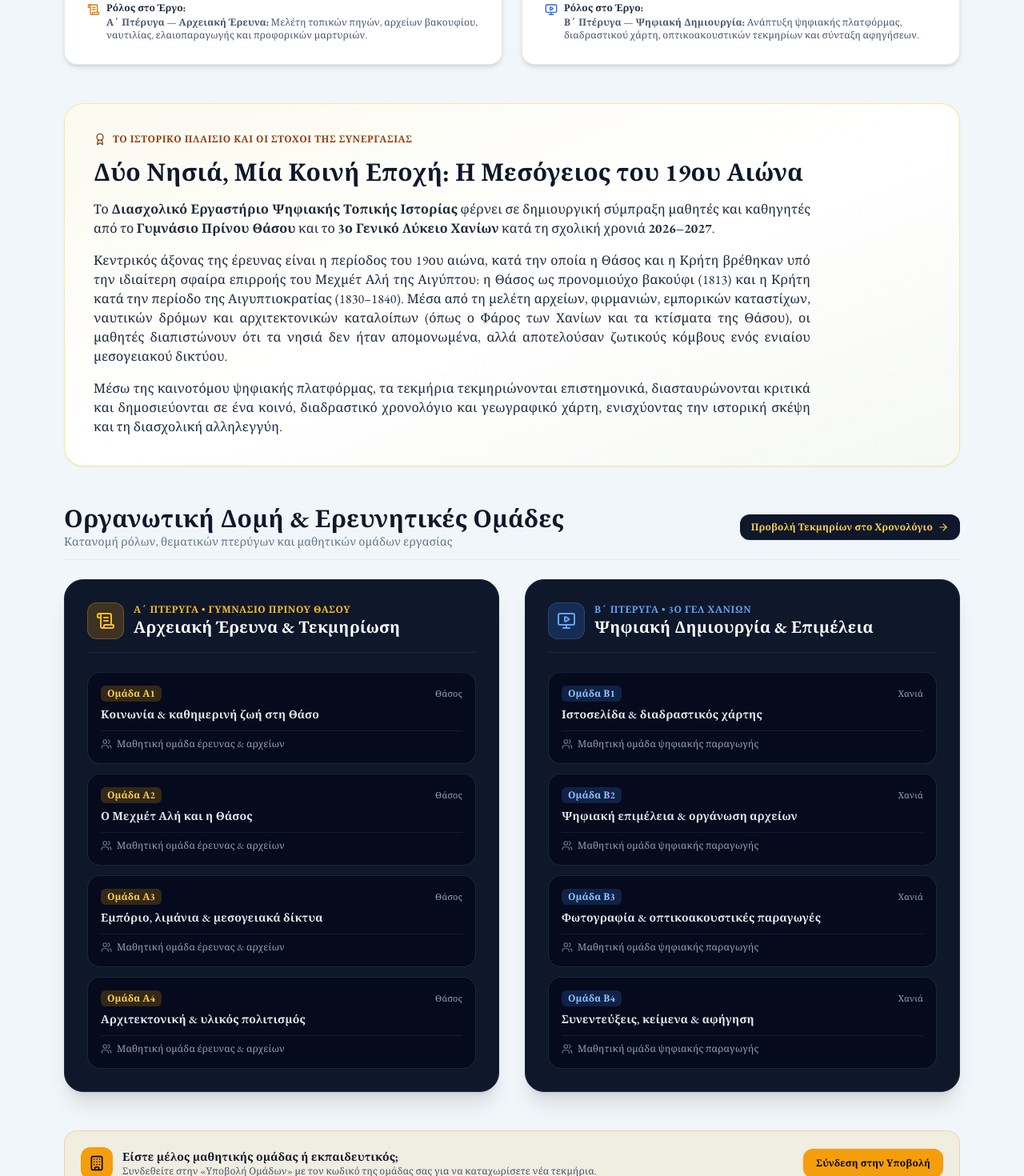
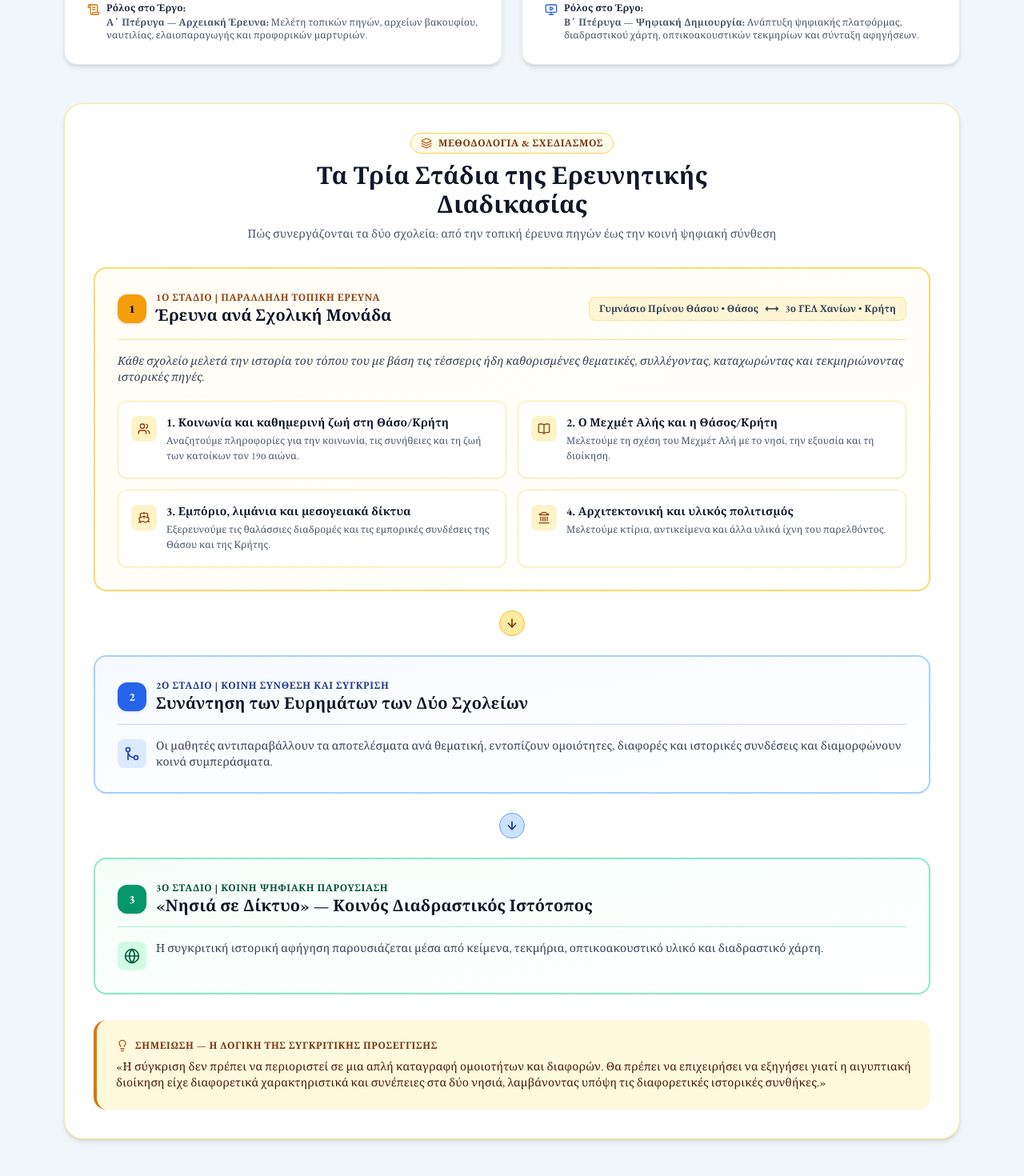
Before and after one commit to gymprinosthassos-ship-it/nisia-se-diktyo, a React (Vite) app: page / in a window 1280 px wide. Shown: the part 780-2250 px from the top of the page at 80% size. Built offline with nearby package versions, Linux system fonts and the light colour scheme; no server answers; the database is empty.

Commit message:
feat: add 3 research stages, 4 thematic axes, and comparative methodology note to Project Identity

```diff
--- a/src/components/ProjectIdentityView.tsx
+++ b/src/components/ProjectIdentityView.tsx
@@ -9,8 +9,15 @@ import {
   MonitorPlay,
   MapPin,
   Sparkles,
-  Award,
-  ArrowRight
+  ArrowRight,
+  ArrowDown,
+  Layers,
+  GitMerge,
+  Globe,
+  BookOpen,
+  Ship,
+  Landmark,
+  Lightbulb
 } from 'lucide-react';
 import type { Team } from '../types/database.types';
 
@@ -36,7 +43,7 @@ export const ProjectIdentityView: React.FC<ProjectIdentityViewProps> = ({ teams,
           Διασχολικό Εργαστήριο Ψηφιακής Τοπικής Ιστορίας
         </h1>
         <p className="text-base sm:text-lg text-slate-600 max-w-3xl mx-auto font-serif italic">
-          «Νησιά σε Δίκτυο: Θάσος & Κρήτη στην Οθωμανική Μεσόγειο του Μεχμέτ Αλή (19ος Αιώνας)»
+          «ΝΗΣΙΑ ΣΕ ΔΙΚΤΥΟ: Θάσος & Κρήτη στην Οθωμανική Μεσόγειο του Μεχμέτ Αλή (19ος Αιώνας)»
         </p>
       </div>
 
@@ -127,28 +134,185 @@ export const ProjectIdentityView: React.FC<ProjectIdentityViewProps> = ({ teams,
         </div>
       </div>
 
-      {/* Πλαίσιο: Σκοπός & Περιγραφή Έργου */}
-      <div className="bg-gradient-to-br from-amber-50/70 via-white to-amber-50/40 rounded-3xl p-7 sm:p-9 border border-amber-200/90 shadow-sm relative overflow-hidden">
-        <div className="max-w-4xl space-y-4 text-slate-800 leading-relaxed text-sm sm:text-base font-serif">
-          <div className="flex items-center gap-2 text-xs font-sans font-bold uppercase tracking-wider text-amber-800">
-            <Award className="w-4 h-4" />
-            <span>ΤΟ ΙΣΤΟΡΙΚΟ ΠΛΑΙΣΙΟ ΚΑΙ ΟΙ ΣΤΟΧΟΙ ΤΗΣ ΣΥΝΕΡΓΑΣΙΑΣ</span>
+      {/* ============================================================== */}
+      {/* ΤΑ ΤΡΙΑ ΣΤΑΔΙΑ ΤΗΣ ΕΡΕΥΝΗΤΙΚΗΣ ΔΙΑΔΙΚΑΣΙΑΣ (ΝΕΑ ΕΝΟΤΗΤΑ) */}
+      {/* ============================================================== */}
+      <div className="bg-white rounded-3xl p-6 sm:p-9 border border-amber-200/90 shadow-md space-y-8">
+        <div className="text-center max-w-2xl mx-auto space-y-2">
+          <div className="inline-flex items-center gap-2 px-3 py-1 bg-amber-50 text-amber-900 border border-amber-300 rounded-full text-xs font-bold uppercase tracking-wider">
+            <Layers className="w-3.5 h-3.5 text-amber-700" />
+            <span>ΜΕΘΟΔΟΛΟΓΙΑ & ΣΧΕΔΙΑΣΜΟΣ</span>
+          </div>
+          <h2 className="text-2xl sm:text-3xl font-serif font-bold text-slate-900">
+            Τα Τρία Στάδια της Ερευνητικής Διαδικασίας
+          </h2>
+          <p className="text-xs sm:text-sm text-slate-600 font-serif">
+            Πώς συνεργάζονται τα δύο σχολεία: από την τοπική έρευνα πηγών έως την κοινή ψηφιακή σύνθεση
+          </p>
+        </div>
+
+        {/* Διάγραμμα 3 Σταδίων */}
+        <div className="space-y-6">
+          {/* 1ο ΣΤΑΔΙΟ */}
+          <div className="relative bg-gradient-to-br from-amber-50/60 to-white border-2 border-amber-300/80 rounded-2xl p-6 sm:p-7 shadow-sm">
+            <div className="flex flex-col md:flex-row md:items-center justify-between gap-3 pb-4 border-b border-amber-200">
+              <div className="flex items-center gap-3">
+                <span className="w-9 h-9 rounded-xl bg-amber-500 text-slate-950 font-black flex items-center justify-center text-sm shadow">
+                  1
+                </span>
+                <div>
+                  <span className="text-xs font-bold uppercase tracking-wider text-amber-800 block">
+                    1ο ΣΤΑΔΙΟ | ΠΑΡΑΛΛΗΛΗ ΤΟΠΙΚΗ ΕΡΕΥΝΑ
+                  </span>
+                  <h3 className="text-lg sm:text-xl font-serif font-bold text-slate-900">
+                    Έρευνα ανά Σχολική Μονάδα
+                  </h3>
+                </div>
+              </div>
+              <div className="flex items-center gap-2 text-xs font-semibold text-slate-700 bg-amber-100/70 px-3 py-1.5 rounded-lg border border-amber-200 w-fit">
+                <span>Γυμνάσιο Πρίνου Θάσου • Θάσος</span>
+                <span>⟷</span>
+                <span>3ο ΓΕΛ Χανίων • Κρήτη</span>
+              </div>
+            </div>
+
+            <p className="mt-4 text-xs sm:text-sm text-slate-700 italic font-serif">
+              Κάθε σχολείο μελετά την ιστορία του τόπου του με βάση τις τέσσερις ήδη καθορισμένες θεματικές, συλλέγοντας, καταχωρώντας και τεκμηριώνοντας ιστορικές πηγές.
+            </p>
+
+            {/* Οι 4 Καθορισμένες Θεματικές */}
+            <div className="grid grid-cols-1 sm:grid-cols-2 gap-3.5 mt-5">
+              <div className="bg-white p-4 rounded-xl border border-amber-200/80 shadow-sm flex items-start gap-3">
+                <div className="p-2 rounded-lg bg-amber-100 text-amber-800 shrink-0 mt-0.5">
+                  <Users className="w-4 h-4" />
+                </div>
+                <div>
+                  <h4 className="text-xs sm:text-sm font-bold text-slate-900">
+                    1. Κοινωνία και καθημερινή ζωή στη Θάσο/Κρήτη
+                  </h4>
+                  <p className="text-xs text-slate-600 mt-1 leading-relaxed">
+                    Αναζητούμε πληροφορίες για την κοινωνία, τις συνήθειες και τη ζωή των κατοίκων τον 19ο αιώνα.
+                  </p>
+                </div>
+              </div>
+
+              <div className="bg-white p-4 rounded-xl border border-amber-200/80 shadow-sm flex items-start gap-3">
+                <div className="p-2 rounded-lg bg-amber-100 text-amber-800 shrink-0 mt-0.5">
+                  <BookOpen className="w-4 h-4" />
+                </div>
+                <div>
+                  <h4 className="text-xs sm:text-sm font-bold text-slate-900">
+                    2. Ο Μεχμέτ Αλής και η Θάσος/Κρήτη
+                  </h4>
+                  <p className="text-xs text-slate-600 mt-1 leading-relaxed">
+                    Μελετούμε τη σχέση του Μεχμέτ Αλή με το νησί, την εξουσία και τη διοίκηση.
+                  </p>
+                </div>
+              </div>
+
+              <div className="bg-white p-4 rounded-xl border border-amber-200/80 shadow-sm flex items-start gap-3">
+                <div className="p-2 rounded-lg bg-amber-100 text-amber-800 shrink-0 mt-0.5">
+                  <Ship className="w-4 h-4" />
+                </div>
+                <div>
+                  <h4 className="text-xs sm:text-sm font-bold text-slate-900">
+                    3. Εμπόριο, λιμάνια και μεσογειακά δίκτυα
+                  </h4>
+                  <p className="text-xs text-slate-600 mt-1 leading-relaxed">
+                    Εξερευνούμε τις θαλάσσιες διαδρομές και τις εμπορικές συνδέσεις της Θάσου και της Κρήτης.
+                  </p>
+                </div>
+              </div>
+
+              <div className="bg-white p-4 rounded-xl border border-amber-200/80 shadow-sm flex items-start gap-3">
+                <div className="p-2 rounded-lg bg-amber-100 text-amber-800 shrink-0 mt-0.5">
+                  <Landmark className="w-4 h-4" />
+                </div>
+                <div>
+                  <h4 className="text-xs sm:text-sm font-bold text-slate-900">
+                    4. Αρχιτεκτονική και υλικός πολιτισμός
+                  </h4>
+                  <p className="text-xs text-slate-600 mt-1 leading-relaxed">
+                    Μελετούμε κτίρια, αντικείμενα και άλλα υλικά ίχνη του παρελθόντος.
+                  </p>
+                </div>
+              </div>
+            </div>
           </div>
 
-          <h3 className="text-2xl sm:text-3xl font-serif font-bold text-slate-900">
-            Δύο Νησιά, Μία Κοινή Εποχή: Η Μεσόγειος του 19ου Αιώνα
-          </h3>
+          {/* Βέλος Μετάβασης 1 -> 2 */}
+          <div className="flex justify-center -my-2">
+            <div className="w-8 h-8 rounded-full bg-amber-200/80 border border-amber-400 text-amber-900 flex items-center justify-center shadow-sm">
+              <ArrowDown className="w-4 h-4 stroke-[2.5]" />
+            </div>
+          </div>
 
-          <p className="text-justify">
-            Το <strong>Διασχολικό Εργαστήριο Ψηφιακής Τοπικής Ιστορίας</strong> φέρνει σε δημιουργική σύμπραξη μαθητές και καθηγητές από το <strong>Γυμνάσιο Πρίνου Θάσου</strong> και το <strong>3ο Γενικό Λύκειο Χανίων</strong> κατά τη σχολική χρονιά <strong>2026–2027</strong>.
-          </p>
+          {/* 2ο ΣΤΑΔΙΟ */}
+          <div className="relative bg-gradient-to-br from-blue-50/60 to-white border-2 border-blue-300/80 rounded-2xl p-6 sm:p-7 shadow-sm">
+            <div className="flex items-center gap-3 pb-3 border-b border-blue-200">
+              <span className="w-9 h-9 rounded-xl bg-blue-600 text-white font-black flex items-center justify-center text-sm shadow">
+                2
+              </span>
+              <div>
+                <span className="text-xs font-bold uppercase tracking-wider text-blue-900 block">
+                  2ο ΣΤΑΔΙΟ | ΚΟΙΝΗ ΣΥΝΘΕΣΗ ΚΑΙ ΣΥΓΚΡΙΣΗ
+                </span>
+                <h3 className="text-lg sm:text-xl font-serif font-bold text-slate-900">
+                  Συνάντηση των Ευρημάτων των Δύο Σχολείων
+                </h3>
+              </div>
+            </div>
+            <div className="mt-4 flex items-start gap-3">
+              <div className="p-2 rounded-lg bg-blue-100 text-blue-800 shrink-0 mt-0.5">
+                <GitMerge className="w-5 h-5" />
+              </div>
+              <p className="text-xs sm:text-sm text-slate-700 leading-relaxed font-serif">
+                Οι μαθητές αντιπαραβάλλουν τα αποτελέσματα ανά θεματική, εντοπίζουν ομοιότητες, διαφορές και ιστορικές συνδέσεις και διαμορφώνουν κοινά συμπεράσματα.
+              </p>
+            </div>
+          </div>
 
-          <p className="text-justify">
-            Κεντρικός άξονας της έρευνας είναι η περίοδος του 19ου αιώνα, κατά την οποία η Θάσος και η Κρήτη βρέθηκαν υπό την ιδιαίτερη σφαίρα επιρροής του Μεχμέτ Αλή της Αιγύπτου: η Θάσος ως προνομιούχο βακούφι (1813) και η Κρήτη κατά την περίοδο της Αιγυπτιοκρατίας (1830–1840). Μέσα από τη μελέτη αρχείων, φιρμανιών, εμπορικών καταστίχων, ναυτικών δρόμων και αρχιτεκτονικών καταλοίπων (όπως ο Φάρος των Χανίων και τα κτίσματα της Θάσου), οι μαθητές διαπιστώνουν ότι τα νησιά δεν ήταν απομονωμένα, αλλά αποτελούσαν ζωτικούς κόμβους ενός ενιαίου μεσογειακού δικτύου.
-          </p>
+          {/* Βέλος Μετάβασης 2 -> 3 */}
+          <div className="flex justify-center -my-2">
+            <div className="w-8 h-8 rounded-full bg-blue-200/80 border border-blue-400 text-blue-900 flex items-center justify-center shadow-sm">
+              <ArrowDown className="w-4 h-4 stroke-[2.5]" />
+            </div>
+          </div>
 
-          <p className="text-justify">
-            Μέσω της καινοτόμου ψηφιακής πλατφόρμας, τα τεκμήρια τεκμηριώνονται επιστημονικά, διασταυρώνονται κριτικά και δημοσιεύονται σε ένα κοινό, διαδραστικό χρονολόγιο και γεωγραφικό χάρτη, ενισχύοντας την ιστορική σκέψη και τη διασχολική αλληλεγγύη.
+          {/* 3ο ΣΤΑΔΙΟ */}
+          <div className="relative bg-gradient-to-br from-emerald-50/60 to-white border-2 border-emerald-300/80 rounded-2xl p-6 sm:p-7 shadow-sm">
+            <div className="flex items-center gap-3 pb-3 border-b border-emerald-200">
+              <span className="w-9 h-9 rounded-xl bg-emerald-600 text-white font-black flex items-center justify-center text-sm shadow">
+                3
+              </span>
+              <div>
+                <span className="text-xs font-bold uppercase tracking-wider text-emerald-900 block">
+                  3ο ΣΤΑΔΙΟ | ΚΟΙΝΗ ΨΗΦΙΑΚΗ ΠΑΡΟΥΣΙΑΣΗ
+                </span>
+                <h3 className="text-lg sm:text-xl font-serif font-bold text-slate-900">
+                  «Νησιά σε Δίκτυο» — Κοινός Διαδραστικός Ιστότοπος
+                </h3>
+              </div>
+            </div>
+            <div className="mt-4 flex items-start gap-3">
+              <div className="p-2 rounded-lg bg-emerald-100 text-emerald-800 shrink-0 mt-0.5">
+                <Globe className="w-5 h-5" />
+              </div>
+              <p className="text-xs sm:text-sm text-slate-700 leading-relaxed font-serif">
+                Η συγκριτική ιστορική αφήγηση παρουσιάζεται μέσα από κείμενα, τεκμήρια, οπτικοακουστικό υλικό και διαδραστικό χάρτη.
+              </p>
+            </div>
+          </div>
+        </div>
+
+        {/* Σημείωση — Η Λογική της Συγκριτικής Προσέγγισης */}
+        <div className="bg-amber-100/60 border-l-4 border-amber-600 rounded-2xl p-5 sm:p-6 shadow-sm">
+          <div className="flex items-center gap-2 text-xs font-bold uppercase tracking-wider text-amber-900 mb-2">
+            <Lightbulb className="w-4 h-4 text-amber-700" />
+            <span>ΣΗΜΕΙΩΣΗ — Η ΛΟΓΙΚΗ ΤΗΣ ΣΥΓΚΡΙΤΙΚΗΣ ΠΡΟΣΕΓΓΙΣΗΣ</span>
+          </div>
+          <p className="text-xs sm:text-sm text-amber-950 leading-relaxed font-serif text-justify">
+            «Η σύγκριση δεν πρέπει να περιοριστεί σε μια απλή καταγραφή ομοιοτήτων και διαφορών. Θα πρέπει να επιχειρήσει να εξηγήσει γιατί η αιγυπτιακή διοίκηση είχε διαφορετικά χαρακτηριστικά και συνέπειες στα δύο νησιά, λαμβάνοντας υπόψη τις διαφορετικές ιστορικές συνθήκες.»
           </p>
         </div>
       </div>
```
